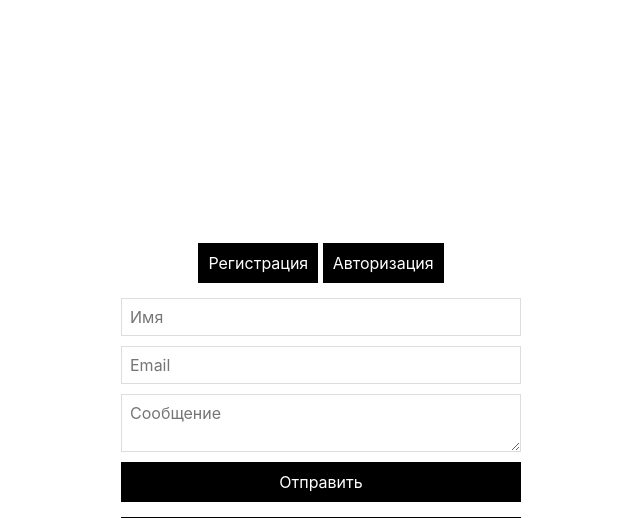
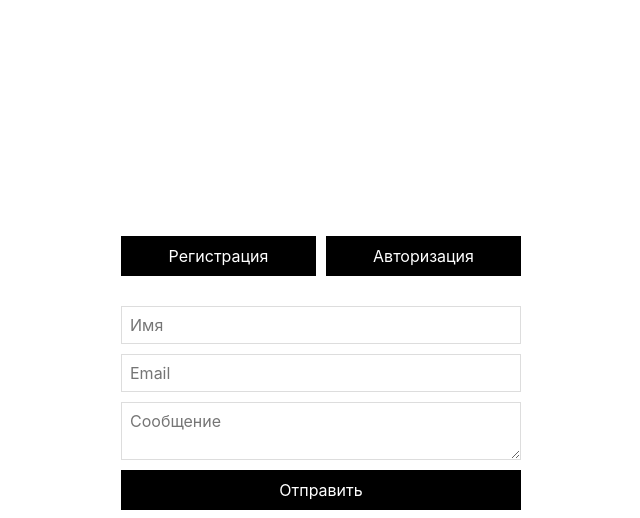
Before and after one commit to Alex-Piletski/Junior-s-QA-Pet-project, a Flask app: page / in a window 1280 px wide. Shown: the top 518 px of the page, without its empty margins (319-959 px from the left). Run offline with Flask 3, Linux system fonts and the light colour scheme.

Commit message:
Визуал для новых кнопок

```diff
--- a/static/css/style.css
+++ b/static/css/style.css
@@ -69,3 +69,22 @@
     width: 80%;
     max-width: 400px;
 }
+
+.auth-buttons {
+    display: flex;
+    gap: 10px;
+    width: 100%;
+    max-width: 400px;
+    margin-bottom: 15px; /* небольшой отступ снизу */
+}
+
+.auth-buttons button {
+    flex: 1;
+    padding: 10px;
+    background: #000000;
+    color: #ffffff;
+    border: none;
+    cursor: pointer;
+    font-size: 16px;
+    font-family: inherit;
+}
```
